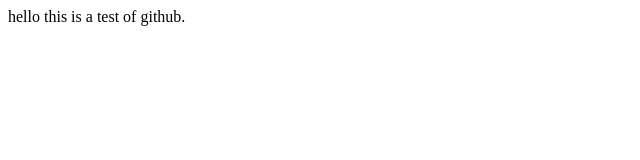
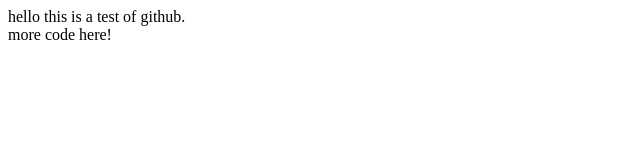
Before and after one commit to mthind/youtube.demo, a plain HTML site: page WebContent/index.html in a window 1280 px wide. Shown: the full height of the page, 0-640 px from the left. Drawn offline with Linux system fonts and the light colour scheme.

Commit message:
more changes to index

```diff
--- a/WebContent/index.html
+++ b/WebContent/index.html
@@ -6,5 +6,7 @@
 </head>
 <body>
 hello this is a test of github.
+<br/>
+more code here!
 </body>
 </html>
```
